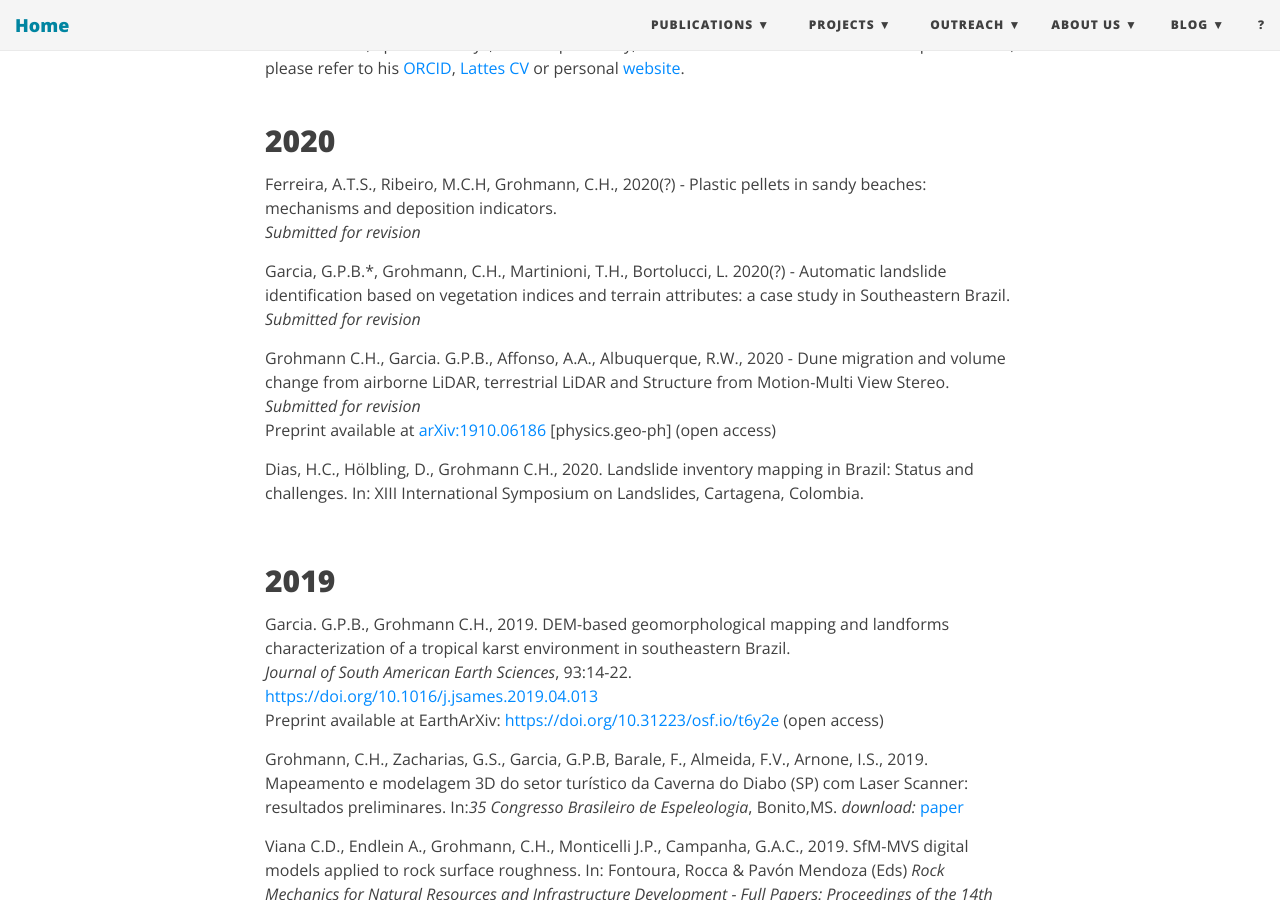
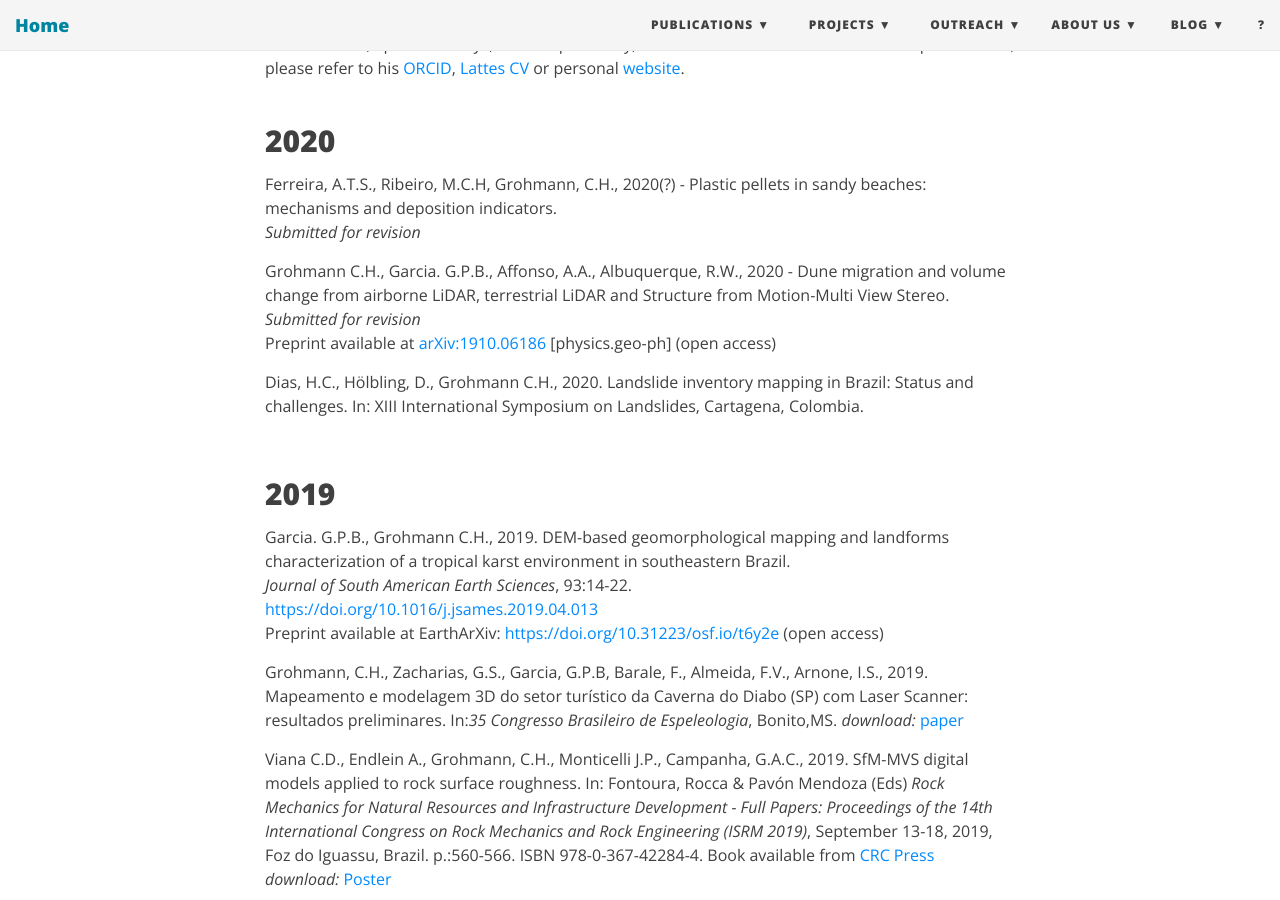
Before and after one commit to SPAMLab/SPAMLab.github.io, a Jekyll site: the page built from publications.md, in a window 1280 px wide and 900 px high, scrolled down 309 px. Built offline with Jekyll 4.4.1, drawn with Linux system fonts in a browser that asks for light colours; nearby versions of some CDN libraries; some of the changed lines change nothing that is shown.

Commit message:
Update publications.md

```diff
--- a/publications.md
+++ b/publications.md
@@ -13,9 +13,9 @@ Note: This page shows the publications by Prof. Carlos Grohmann and his students
 Ferreira, A.T.S., Ribeiro, M.C.H, Grohmann, C.H., 2020(?) - Plastic pellets in sandy beaches: mechanisms and deposition indicators.
 _Submitted for revision_
 
-<a name="landslides_guilherme"></a>
+<!-- <a name="landslides_guilherme"></a>
 Garcia, G.P.B.\*, Grohmann, C.H., Martinioni, T.H., Bortolucci, L. 2020(?) - Automatic landslide identification based on vegetation indices and terrain attributes: a case study in Southeastern Brazil.
-_Submitted for revision_
+_Submitted for revision_   -->
 
 <a name="isprs_garopaba"></a>
 Grohmann C.H., Garcia. G.P.B., Affonso, A.A., Albuquerque, R.W., 2020 - Dune migration and volume change from airborne LiDAR, terrestrial LiDAR and Structure from Motion-Multi View Stereo.
```
